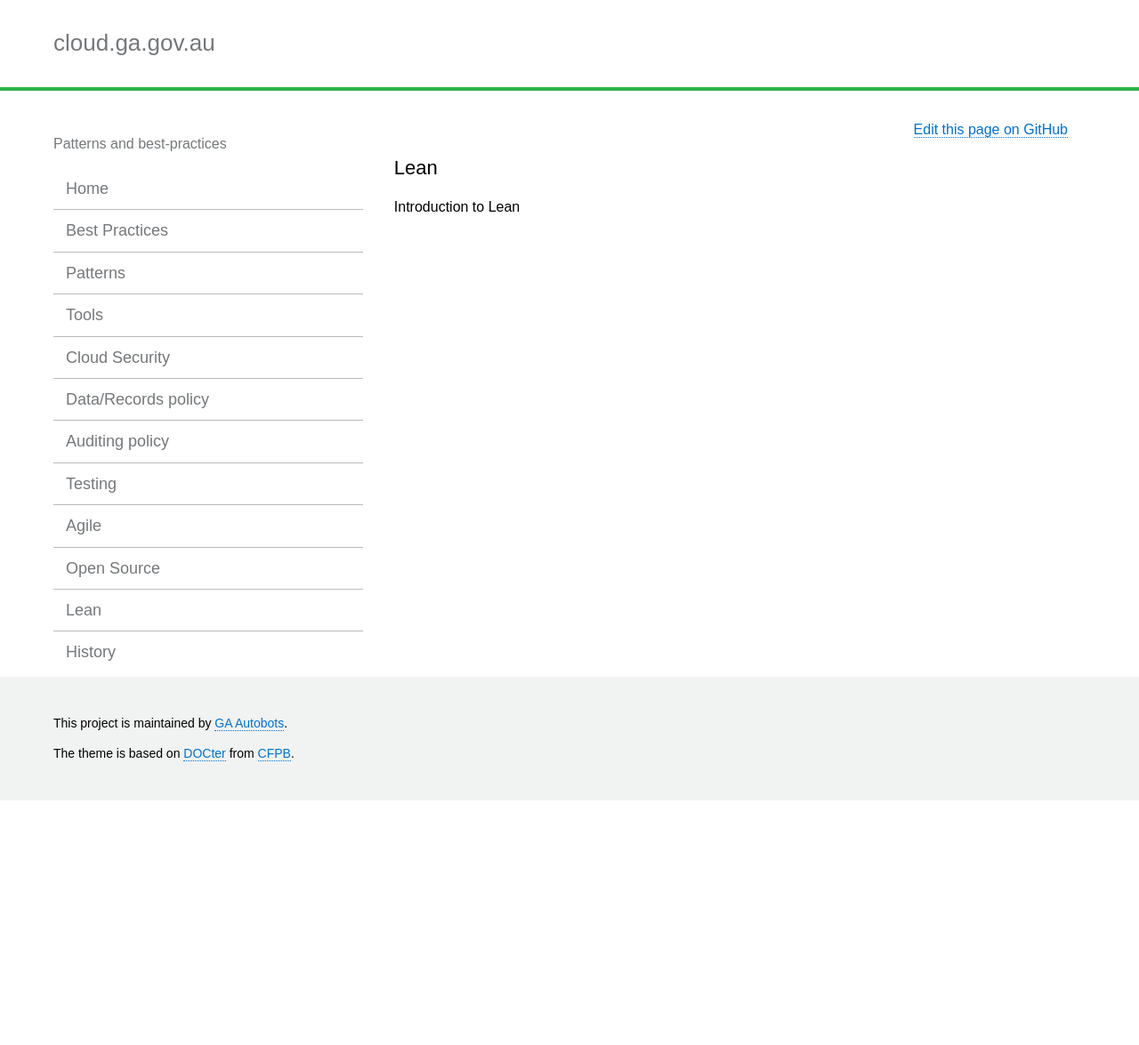
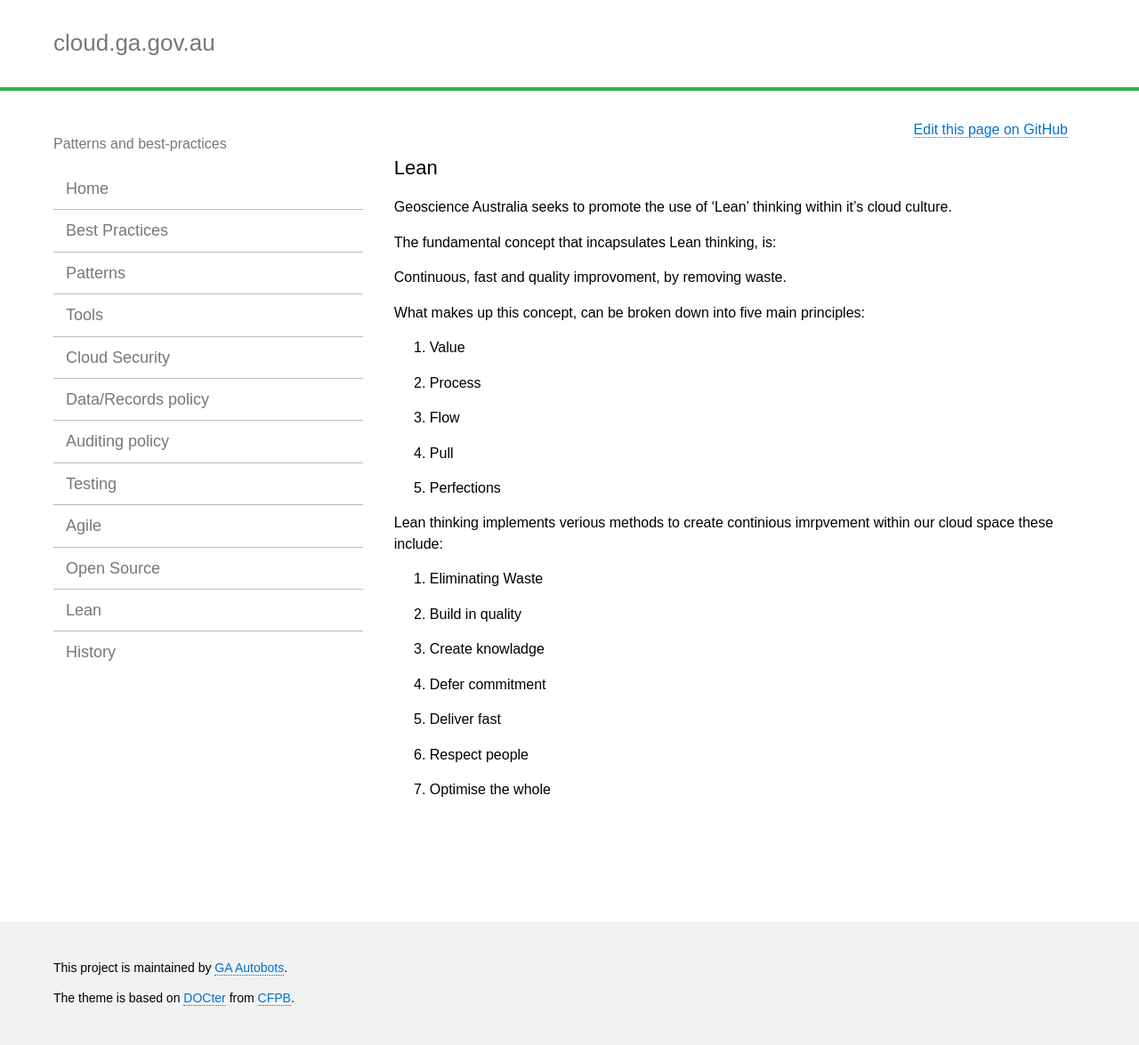
Before and after one commit to GeoscienceAustralia/cloud, a Jekyll site: the page built from docs/_pages/lean_index.md, in a window 1280 px wide. Shown: the whole page at 89% size. Built offline with Jekyll 4.4.1, drawn with Linux system fonts in a browser that asks for light colours; before the commit the page ends 900 px from its top, so only the background shows below that.

Commit message:
Update lean_index.md

```diff
--- a/docs/_pages/lean_index.md
+++ b/docs/_pages/lean_index.md
@@ -4,4 +4,26 @@ layout: page
 permalink: lean_index.html
 ---
 
-Introduction to Lean
+Geoscience Australia seeks to promote the use of 'Lean' thinking within it's cloud culture.
+
+The fundamental concept that incapsulates Lean thinking, is:
+
+Continuous, fast and quality improvoment, by removing waste.
+
+What makes up this concept, can be broken down into five main principles:
+
+  1. Value
+  2. Process
+  3. Flow
+  4. Pull
+  5. Perfections
+
+Lean thinking implements verious methods to create continious imrpvement within our cloud space these include:
+
+  1. Eliminating Waste
+  2. Build in quality
+  3. Create knowladge
+  4. Defer commitment
+  5. Deliver fast
+  6. Respect people
+  7. Optimise the whole
```
